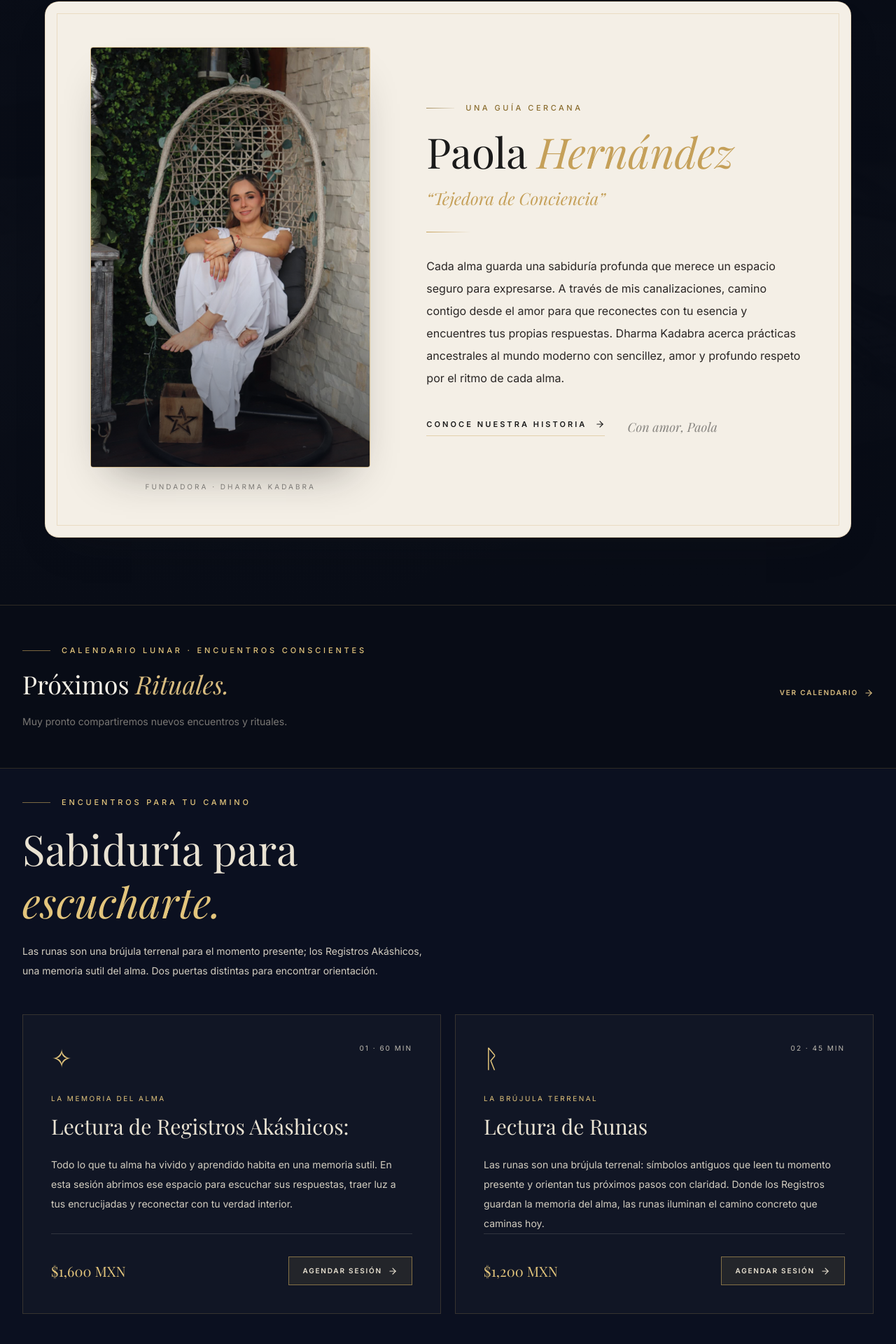
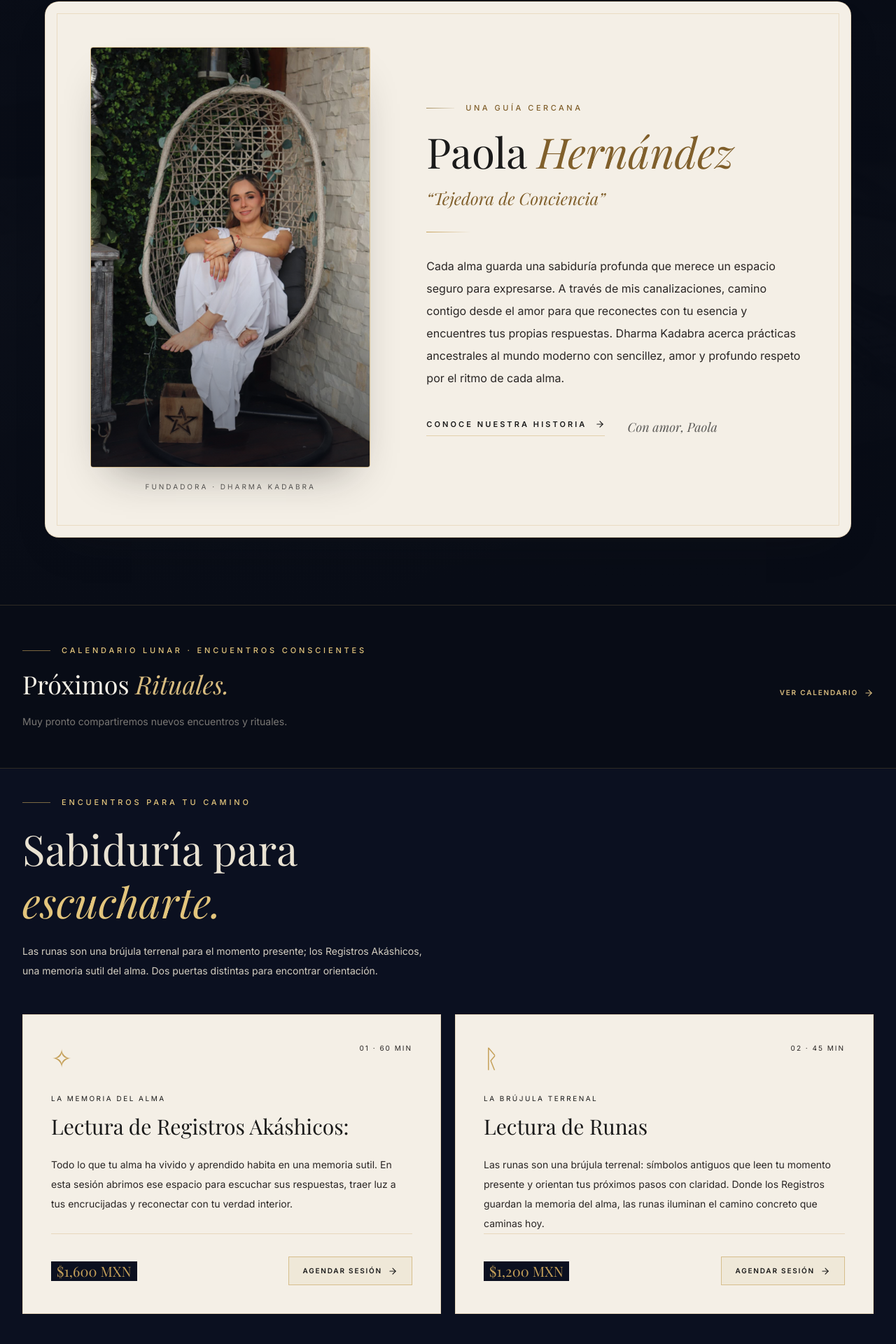
Before and after one commit to taskproservice/dharma-kadabra-app, a Next.js app: page / in a window 1280 px wide. Shown: the part 1768-3688 px from the top of the page at 70% size. Built offline with nearby package versions, Linux system fonts and the light colour scheme.

Commit message:
fix: papyrus base correction and services cards styling
Co-authored-by: arena-agent <297053741+arena-agent@users.noreply.github.com>

```diff
--- a/app/globals.css
+++ b/app/globals.css
@@ -177,7 +177,7 @@ textarea {
 /* Tarjetas Papiro: el eyebrow dorado claro no se lee sobre crema,
    así que dentro de .papyrus-card se oscurece a bronce para legibilidad. */
 .papyrus-card .eyebrow-gold {
-  color: #8a6d2f;
+  color: var(--papyrus-accent-ink, #8a6d2f);
 }
 .papyrus-card .eyebrow-gold::before {
   background: linear-gradient(90deg, rgba(138, 109, 47, 0.75), rgba(138, 109, 47, 0.1));
--- a/app/page.tsx
+++ b/app/page.tsx
@@ -140,7 +140,7 @@ export default async function HomePage() {
       <section id="paola" className="relative scroll-mt-24 overflow-hidden bg-[#080c16] px-5 py-16 sm:px-8 lg:py-24">
         <Image src={sabiduriaAncestral} alt="" fill sizes="100vw" className="object-cover opacity-10" />
         <div className="absolute inset-0 bg-gradient-to-b from-[#080c16] via-[#080c16]/85 to-[#080c16]" />
-        <article className="papyrus-card relative mx-auto max-w-6xl overflow-hidden rounded-[1.25rem] border border-[#C5A059]/30 bg-[#F4EFE6] p-6 shadow-[0_24px_60px_-32px_rgba(26,26,26,0.35),inset_0_1px_0_rgba(255,255,255,0.7)] transition duration-300 sm:p-10 lg:p-16">
+        <article className="papyrus-card relative mx-auto max-w-6xl overflow-hidden rounded-[1.25rem] border border-[#C5A059]/30 bg-[#F4EFE6] [--papyrus-accent-ink:#805F2B] p-6 shadow-[0_24px_60px_-32px_rgba(26,26,26,0.35),inset_0_1px_0_rgba(255,255,255,0.7)] transition duration-300 sm:p-10 lg:p-16">
           <div className="pointer-events-none absolute inset-4 border border-[#C5A059]/25" />
           <div className="relative grid items-center gap-12 md:grid-cols-[.85fr_1.15fr] lg:gap-20">
             <figure className="mx-auto w-full max-w-sm md:max-w-none">
@@ -156,19 +156,19 @@ export default async function HomePage() {
                 />
                 <span className="pointer-events-none absolute inset-0 bg-gradient-to-t from-[#080c16]/60 via-transparent to-transparent" />
               </div>
-              <figcaption className="mt-5 text-center text-[10px] uppercase tracking-[.3em] text-[#1A1A1A]/50">Fundadora · Dharma Kadabra</figcaption>
+              <figcaption className="mt-5 text-center text-[10px] uppercase tracking-[.3em] text-[#1A1A1A]/70">Fundadora · Dharma Kadabra</figcaption>
             </figure>
             <div>
               <Eyebrow>Una guía cercana</Eyebrow>
-              <h2 className="mt-6 font-display text-5xl leading-[1.02] text-[#1A1A1A] sm:text-6xl">Paola <em className="italic text-[#C5A059]">Hernández</em></h2>
-              <p className="mt-5 font-display text-xl italic text-[#C5A059] sm:text-2xl">&ldquo;Tejedora de Conciencia&rdquo;</p>
+              <h2 className="mt-6 font-display text-5xl leading-[1.02] text-[#1A1A1A] sm:text-6xl">Paola <em className="italic text-(color:--papyrus-accent-ink)">Hernández</em></h2>
+              <p className="mt-5 font-display text-xl italic text-(color:--papyrus-accent-ink) sm:text-2xl">&ldquo;Tejedora de Conciencia&rdquo;</p>
               <div className="mt-8 h-px w-16 bg-gradient-to-r from-[#C5A059] to-transparent" />
               <div className="mt-8 font-sans text-base leading-8 text-stone-800">
                 <p>Cada alma guarda una sabiduría profunda que merece un espacio seguro para expresarse. A través de mis canalizaciones, camino contigo desde el amor para que reconectes con tu esencia y encuentres tus propias respuestas. Dharma Kadabra acerca prácticas ancestrales al mundo moderno con sencillez, amor y profundo respeto por el ritmo de cada alma.</p>
               </div>
               <div className="mt-10 flex flex-wrap items-center gap-8">
-                <a href="#nosotros" className="inline-flex items-center gap-3 border-b border-[#C5A059]/40 pb-2 text-[11px] font-semibold uppercase tracking-[.28em] text-[#1A1A1A] transition duration-300 hover:border-[#C5A059] hover:text-[#C5A059]">Conoce nuestra historia <ArrowRight size={14} /></a>
-                <span className="font-display text-lg italic text-[#1A1A1A]/50">Con amor, Paola</span>
+                <a href="#nosotros" className="inline-flex items-center gap-3 border-b border-[#C5A059]/40 pb-2 text-[11px] font-semibold uppercase tracking-[.28em] text-[#1A1A1A] transition duration-300 hover:border-[#C5A059] hover:text-(color:--papyrus-accent-ink)">Conoce nuestra historia <ArrowRight size={14} /></a>
+                <span className="font-display text-lg italic text-[#1A1A1A]/70">Con amor, Paola</span>
               </div>
             </div>
           </div>
--- a/components/landing/services.tsx
+++ b/components/landing/services.tsx
@@ -18,31 +18,22 @@ export function ServicesSection() {
         </div>
         <div className="mt-12 grid gap-5 md:grid-cols-2">
           {services.map((service, index) => (
-            <article key={service.id} className="flex h-full flex-col border border-[#c7a45a]/20 bg-white/[0.025] p-7 sm:p-10">
+            <article key={service.id} className="flex h-full flex-col border border-[#C5A059]/30 bg-[#F4EFE6] p-7 text-[#1A1A1A] sm:p-10">
               <div className="flex items-start justify-between gap-6">
-                <span className="font-display text-4xl text-[#e3c57c]">{service.symbol}</span>
-                <span className="text-[10px] uppercase tracking-[.2em] text-[#e9e2d2]/80">0{index + 1} · {service.duration}</span>
+                <span aria-hidden="true" className="font-display text-4xl text-[#C5A059]">{service.symbol}</span>
+                <span className="text-[10px] uppercase tracking-[.2em] text-stone-800">0{index + 1} · {service.duration}</span>
               </div>
-              <p className="mt-8 text-[10px] uppercase tracking-[.25em] text-[#e3c57c]">{service.essence}</p>
-              <h3 className="mt-3 font-display text-3xl leading-snug text-[#e9e2d2]">{service.name}{service.id === "registros-akashicos" ? ":" : ""}</h3>
-              <p className="mt-5 flex-1 text-sm leading-7 text-[#e9e2d2]/90">{service.description}</p>
-              <div className="mt-auto pt-8 flex flex-wrap items-center justify-between gap-4 border-t border-[#e9e2d2]/15">
-                <span className="font-display text-xl text-[#e3c57c]">{formatSessionPrice(service.price)}</span>
-                {service.id === "lectura-de-runas" ? (
-                  <Link
-                    href="/servicios/runas"
-                    className="inline-flex items-center gap-2 border border-[#c7a45a]/60 bg-[#c7a45a]/10 px-5 py-3 text-[10px] font-semibold uppercase tracking-[.18em] text-[#e9e2d2] transition hover:bg-[#c7a45a] hover:text-[#0b1020]"
-                  >
-                    Agendar Sesión <ArrowRight size={14} />
-                  </Link>
-                ) : (
-                  <Link
-                    href="/registros-akashicos"
-                    className="inline-flex items-center gap-2 border border-[#c7a45a]/60 bg-[#c7a45a]/10 px-5 py-3 text-[10px] font-semibold uppercase tracking-[.18em] text-[#e9e2d2] transition hover:bg-[#c7a45a] hover:text-[#0b1020]"
-                  >
-                    Agendar Sesión <ArrowRight size={14} />
-                  </Link>
-                )}
+              <p className="mt-8 text-[10px] uppercase tracking-[.25em]">{service.essence}</p>
+              <h3 className="mt-3 font-display text-3xl leading-snug">{service.name}{service.id === "registros-akashicos" ? ":" : ""}</h3>
+              <p className="mt-5 flex-1 text-sm leading-7 text-stone-800">{service.description}</p>
+              <div className="mt-auto pt-8 flex flex-wrap items-center justify-between gap-4 border-t border-[#C5A059]/30">
+                <span className="bg-[#0b1020] px-2 font-display text-xl text-[#C5A059]">{formatSessionPrice(service.price)}</span>
+                <Link
+                  href={service.id === "lectura-de-runas" ? "/servicios/runas" : "/registros-akashicos"}
+                  className="inline-flex items-center gap-2 border border-[#c7a45a]/60 bg-[#c7a45a]/10 px-5 py-3 text-[10px] font-semibold uppercase tracking-[.18em] transition hover:bg-[#c7a45a] hover:text-[#0b1020]"
+                >
+                  Agendar Sesión <ArrowRight size={14} />
+                </Link>
               </div>
             </article>
           ))}
```
